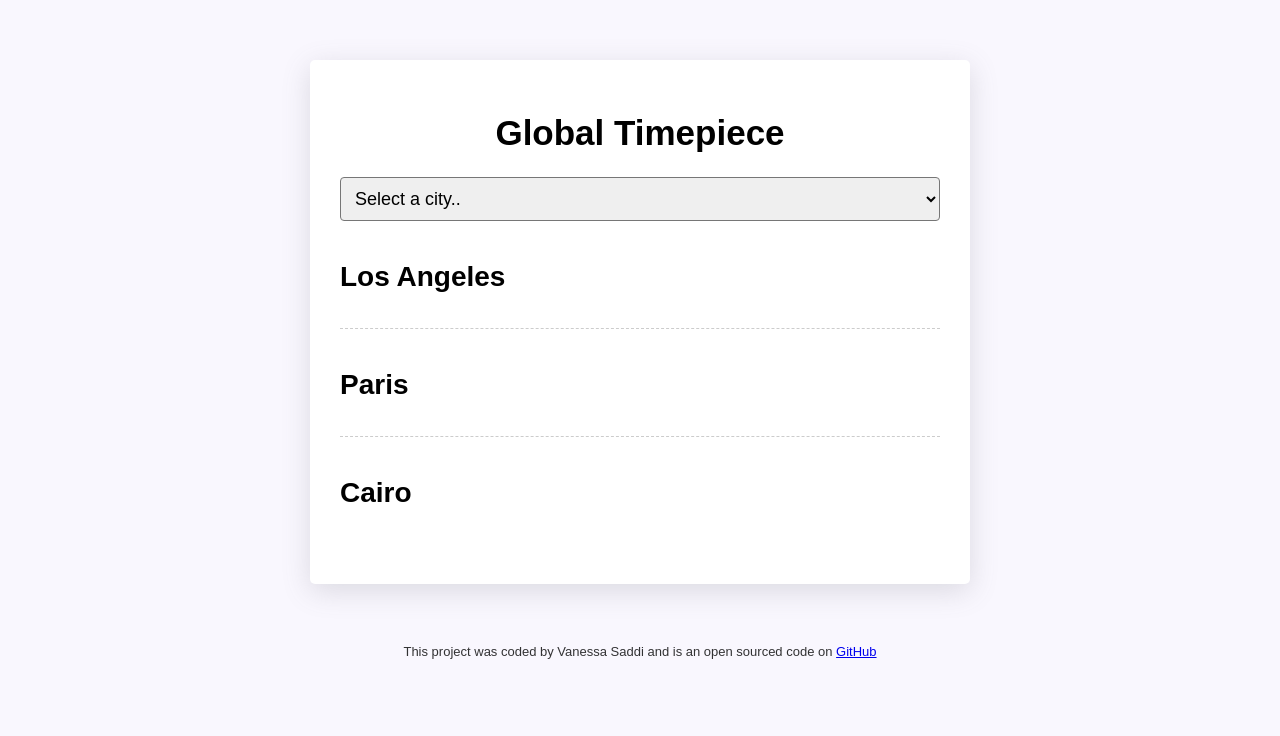
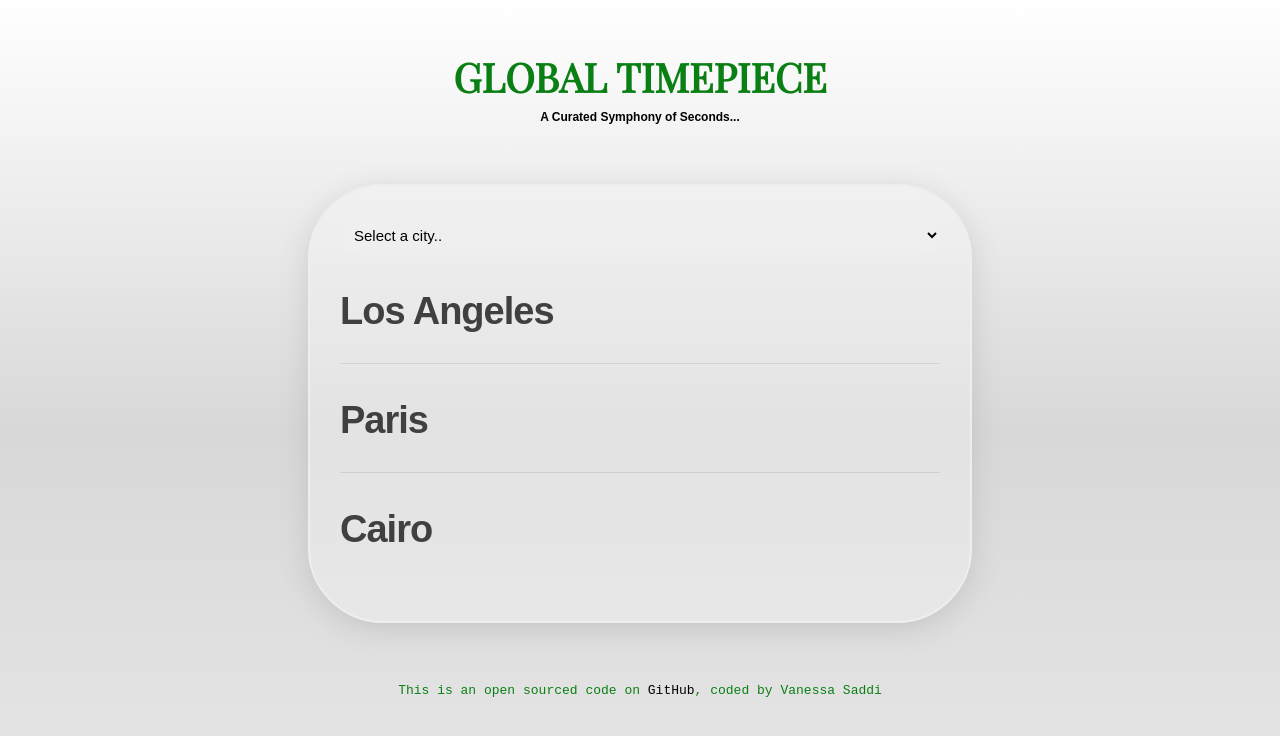
Before and after one commit to nessasaddi/WorldClockProject, a plain HTML site: page index.html in a window 1280 px wide. Drawn offline with nearby package versions, Linux system fonts and the light colour scheme; a script that the page names is missing.

Commit message:
added css

```diff
--- a/css/style.css
+++ b/css/style.css
@@ -1,42 +1,59 @@
 body {
-  background-color: #f9f7fe;
+  background: linear-gradient(to top, #e8e8e8, #d8d8d8, #ffffff);
+  height: 100vh;
   font-family: sans-serif;
 }
 
 h1 {
+  color: rgb(10, 127, 20);
   text-align: center;
-  font-family: Arial, Helvetica, sans-serif;
-  font-size: 35px;
+  font-family: 'Playfair Display', serif;
+  font-size: 40px;
+  margin-top: 50px;
+  text-transform: uppercase;
 }
 
 h2 {
+  color: rgb(64, 64, 64);
   margin: 0 0 5px;
-  font-size: 28px;
+  font-size: 38px;
+  font-family: Arial, Helvetica, sans-serif;
+  letter-spacing: -1px;
+}
+
+h3 {
+  color: black;
+  text-align: center;
+  font-size: 12px;
+  font-family: Arial, Helvetica, sans-serif;
+  margin-top: -20px;
 }
 
 select {
   display: block;
   width: 100%;
-  font-size: 18px;
-  border-radius: 4px;
+  font-size: 15px;
+  border-radius: 40px;
   padding: 10px;
+  border: 0px;
 }
 
 .container {
   max-width: 600px;
   margin: 60px auto;
-  background: white;
+  background: rgba(245, 245, 245, 0.371);
+  border: 2px solid rgb(238, 238, 238);
   padding: 30px;
   box-shadow: rgba(100, 100, 111, 0.2) 0px 7px 29px 0px;
-  border-radius: 5px;
+  border-radius: 75px;
 }
 
 .city {
   display: flex;
   margin: 10px 0;
   justify-content: space-between;
-  padding: 30px 0;
-  border-bottom: 1px dashed rgba(0, 0, 0, 0.2);
+  padding: 25px 0;
+  border-bottom: 1px solid rgba(0, 0, 0, 0.087);
 }
 
 .city:last-child {
@@ -45,21 +62,56 @@ select {
 
 .date {
   opacity: 0.5;
+  font-size: 13px;
+  font-family: Arial, Helvetica, sans-serif;
+  text-transform: uppercase;
+  letter-spacing: 1px;
 }
 
 .time {
   font-size: 48px;
   font-weight: bold;
+  color: rgb(64, 64, 64);
+  font-family: Arial, Helvetica, sans-serif;
 }
 
 .time small {
   font-size: 24px;
+  color: rgb(64, 64, 64);
   vertical-align: middle;
   line-height: 48px;
+
 }
 
 footer {
   text-align: center;
   font-size: 13px;
-  color: rgba(0, 0, 0, 0.8);
+  color: rgb(10, 127, 20);
+  font-family: 'Courier New', Courier, monospace;
 }
+
+a {
+  color: black;
+  text-decoration: none;
+}
+
+a:hover {
+  color: green;
+}
+
+
+@media only screen and (max-width: 700px) {
+
+  h1 {
+    font-size: 30px;
+  }
+  h2 {
+    font-size: 28px;
+  }
+  .date {
+    font-size: 11px;
+  }
+  .time small {
+    font-size: 18px;
+  }
+}
--- a/index.html
+++ b/index.html
@@ -8,11 +8,17 @@
     <script src="https://cdnjs.cloudflare.com/ajax/libs/moment-timezone/0.5.37/moment-timezone-with-data-1970-2030.min.js"></script>
     <title>world clock</title>
     <link rel="stylesheet" href="css/style.css" />
+    <link rel="stylesheet" href="https://fonts.googleapis.com/css?family=Roboto&display=swap">
+    <link rel="stylesheet" href="https://fonts.googleapis.com/css?family=Lato&display=swap">
+    <link rel="stylesheet" href="https://fonts.googleapis.com/css?family=Playfair+Display&display=swap">
+
   </head>
   <body>
+    <div class="title">
+      <h1>Global Timepiece</h1>
+      <h3>A Curated Symphony of Seconds...</h3>
+    </div>
     <div class="container">
-      <h1>Global Timepiece</h1>
-
       <select id="city">
         <option value="">Select a city..</option>
         <option value="current">My current location</option>
@@ -46,8 +52,8 @@
       </div>
     </div>
     <footer>
-      This project was coded by Vanessa Saddi and is an open sourced code on
-      <a href="https://github.com/nessasaddi/WorldClockProject">GitHub</a>
+      This is an open sourced code on
+      <a href="https://github.com/nessasaddi/WorldClockProject" alt="">GitHub</a>, coded by Vanessa Saddi
     </footer>
     <script src="javascript/index.js"></script>
   </body>
```
